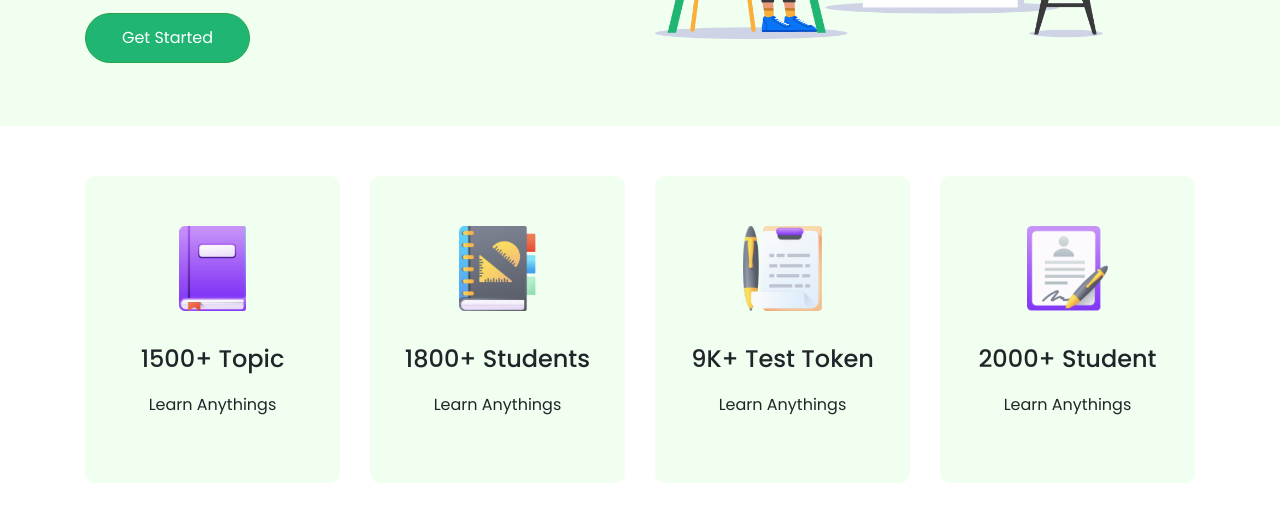
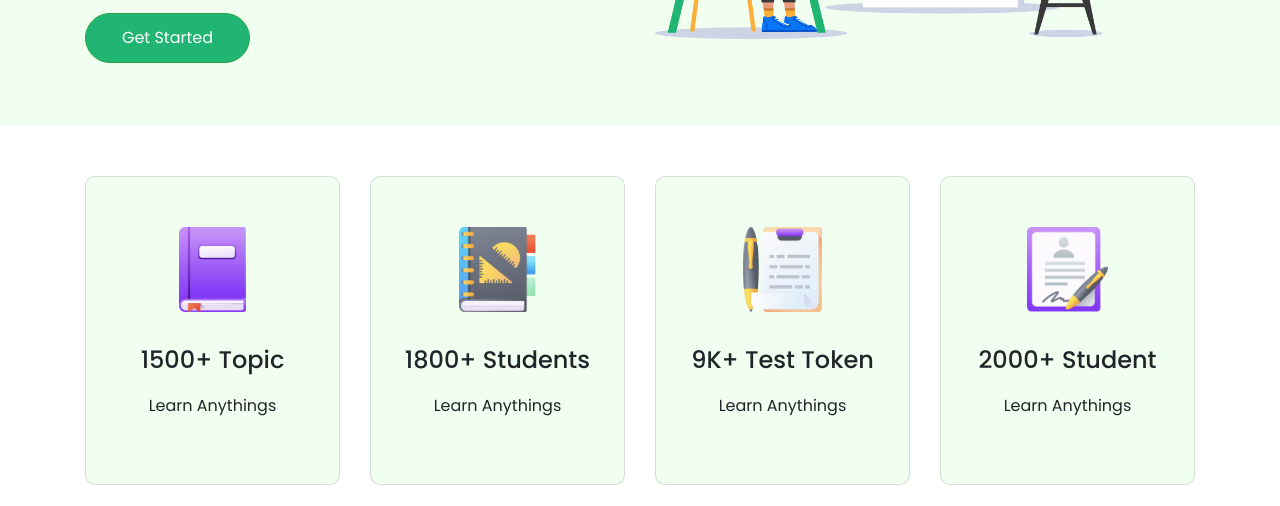
Before and after one commit to mefahim/assignment-2, a plain HTML site: page index.html in a window 1280 px wide. Shown: the part 446-952 px from the top of the page. Drawn offline with nearby package versions, Linux system fonts and the light colour scheme.

Commit message:
Secound Assignment Done

```diff
--- a/css/style.css
+++ b/css/style.css
@@ -82,6 +82,7 @@ nav .btn-success {
     border-radius: 10px;
     padding: 50px 30px;
     transition: .5s;
+    border: 1px solid rgba(128, 128, 128, 0.253);
 }
 
 .box-sizeing:hover {
```
